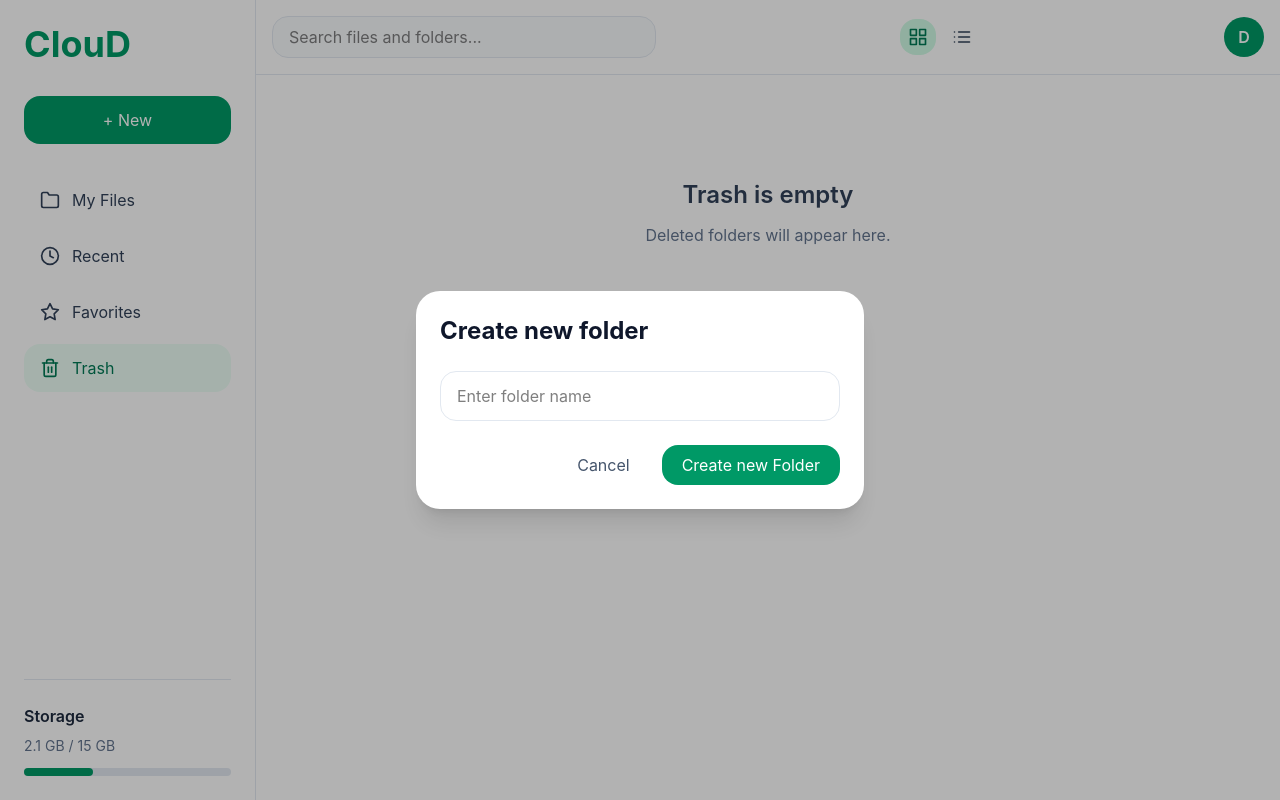
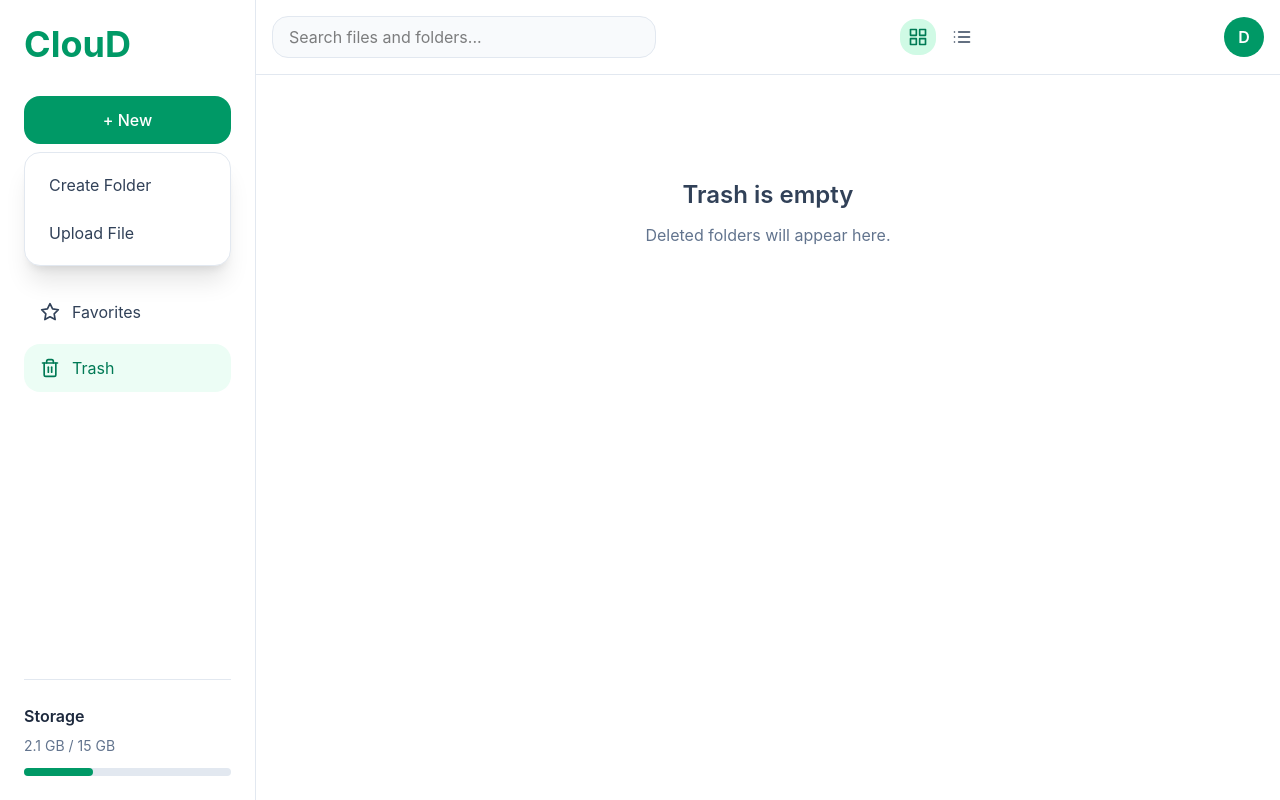
Before and after one commit to DwarkadhishKapse/cloud-storage-platform, a React (Vite) app in the folder client/: page /trash in a window 1280 px wide. Both pictures are taken after a click on the button "+ New". Built offline with nearby package versions, Linux system fonts and the light colour scheme.

Commit message:
feat: add new menu for folder creation and uploads

```diff
--- a/client/src/components/Sidebar.jsx
+++ b/client/src/components/Sidebar.jsx
@@ -1,4 +1,4 @@
-import React from "react";
+import React, { useState } from "react";
 import { FiFolder, FiClock, FiStar, FiTrash2 } from "react-icons/fi";
 import { NavLink } from "react-router-dom";
 
@@ -29,17 +29,47 @@ const navItems = [
 ];
 
 const Sidebar = ({ onNewFolder }) => {
+  const [showNewMenu, setShowNewMenu] = useState(false);
+
   return (
     <div className="flex w-64 flex-col border-r border-slate-200 bg-white p-6">
       <div>
         <h1 className="mb-8 text-4xl font-bold text-emerald-600">ClouD</h1>
 
-        <button
-          onClick={onNewFolder}
-          className="mb-8 w-full rounded-2xl bg-emerald-600 px-5 py-3 text-white transition-all duration-200 hover:bg-emerald-700"
-        >
-          + New
-        </button>
+        <div className="relative mb-8">
+          <button
+            onClick={() => setShowNewMenu(!showNewMenu)}
+            className="w-full rounded-2xl bg-emerald-600 px-5 py-3 font-medium text-white transition hover:bg-emerald-700"
+          >
+            + New
+          </button>
+
+          {showNewMenu && (
+            <div className="absolute left-0 top-14 z-50 w-full rounded-2xl border border-slate-200 bg-white p-2 shadow-xl">
+              <button
+                onClick={() => {
+                  if (onNewFolder) {
+                    onNewFolder();
+                  }
+                  setShowNewMenu(false);
+                }}
+                className="flex w-full items-center gap-3 rounded-xl px-4 py-3 text-left text-slate-700 hover:bg-slate-100"
+              >
+                Create Folder
+              </button>
+
+              <button
+                onClick={() => {
+                  alert("Upload feature coming soon");
+                  setShowNewMenu(false);
+                }}
+                className="flex w-full items-center gap-3 rounded-xl px-4 py-3 text-left text-slate-700 hover:bg-slate-100"
+              >
+                Upload File
+              </button>
+            </div>
+          )}
+        </div>
 
         <div className="space-y-2">
           {navItems.map((item) => {
```
